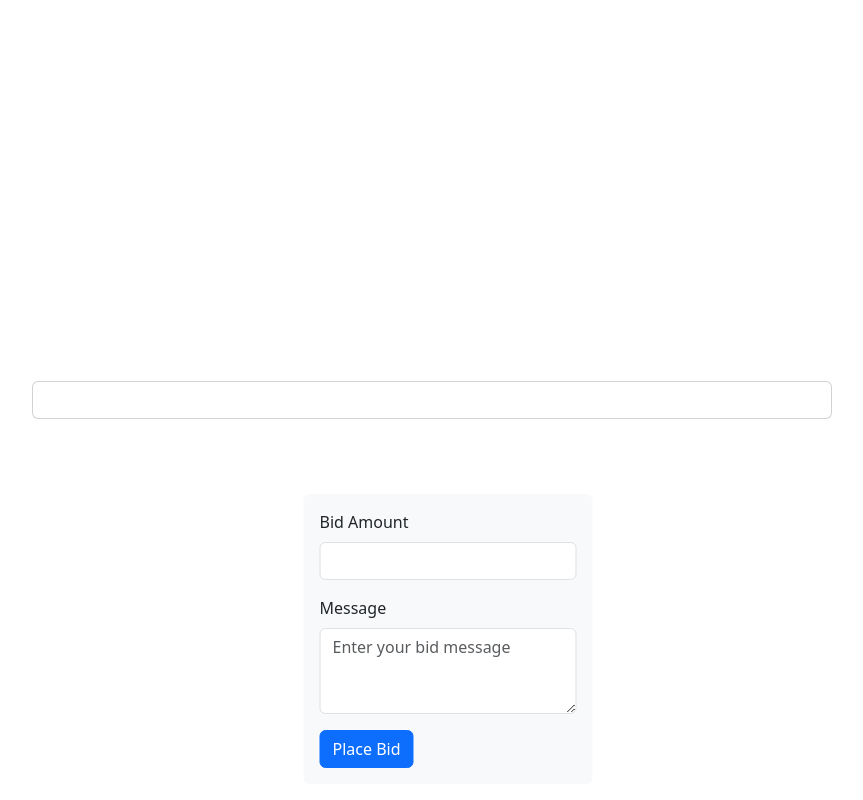
After one commit to BIKRAM-GORAI/hyper-local-skillexchange, a Flask app: template templates/provider/place_bid.html in a window 1280 px wide. The commit adds this page. Shown: the whole page, without its empty margins (208-1071 px from the left). Run offline with Flask 3, Linux system fonts and the light colour scheme; the template is opened without the code that fills it, so the values that code supplies are empty.

Commit message:
place bid button and place bid html page, new bids database and pushing bid data to bids database

```diff
--- a/app.py
+++ b/app.py
@@ -68,6 +68,14 @@ class service_request(db.Model):
     assigned_provider_id=db.Column(db.Integer, nullable=True)
     created_at=db.Column(db.DateTime, default=db.func.current_timestamp())
 
+
+class bids(db.Model):
+    id=db.Column(db.Integer, primary_key=True)
+    bid_amount=db.Column(db.Integer, nullable=False)
+    ser_req_id=db.Column(db.Integer, nullable=False)
+    con_id=db.Column(db.Integer, nullable=False)
+    prov_id=db.Column(db.Integer, nullable=False)
+    msg=db.Column(db.String(500), nullable=False)
 
 
 @app.route('/', methods=['GET', 'POST'])#login
@@ -196,6 +204,41 @@ def provider_dashboard():
     # print(calculate_distance(ser_req[0].con_latitude,ser_req[0].con_longitude,current_user_object.latitude,current_user_object.longitude))
     return render_template('provider/provider_dashboard.html',user=current_user_object,requests=ser_req)
 
+@app.route('/place_bid/<int:serv_id>',methods=['GET', 'POST'])
+def place_bid(serv_id):
+    if 'user_id' not in session:
+        return redirect(url_for('login'))
+
+    if request.method == "POST":
+        bid_amount = request.form['bid_amount']
+        msg = request.form['msg']
+        ser_req_id = serv_id
+        service = service_request.query.filter_by(id=serv_id).first()
+        con_id = service.consumer_id
+        prov_id = session['user_id']
+
+        new_bid = bids(
+            bid_amount=bid_amount,
+            ser_req_id=ser_req_id,
+            con_id=con_id,
+            prov_id=prov_id,
+            msg=msg
+        )
+
+        # Add to database
+        db.session.add(new_bid)
+        db.session.commit()
+
+        flash('Bid placed successfully!')
+        return redirect(url_for('provider_dashboard'))
+
+
+    service=service_request.query.filter_by(id=serv_id).first()
+    return render_template('provider/place_bid.html',service=service)
+
+@app.route('/edit_bid')
+def edit_bid():
+    return render_template('provider/edit_bid.html')
 @app.route('/logout')
 def logout():
     session.clear()
--- /dev/null
+++ b/templates/provider/place_bid.html
@@ -0,0 +1,29 @@
+{% extends 'base.html' %}
+{% block head %}
+    <title>Place Bid</title>
+{% endblock head %}
+
+{% block body %}
+    <div class="d-flex justify-content-center align-items-center vh-100">
+        <div class="card" style="width: 50rem;"><!-- within the column, this is the column content, a card -->
+          <div class="card-body text-center"><!-- card body -->
+            <h5 class="card-title">{{service.service_type}}</h5>
+            <h6 class="card-subtitle mb-2 text-muted">{{service.budget}}</h6>
+            <p class="card-text">{{service.desc}}</p>
+
+
+          </div>
+        </div>
+    </div>
+    <form method="POST" action="{{ url_for('place_bid', serv_id=service.id) }}" class="position-fixed bottom-0 start-50 translate-middle-x m-3 z-3 bg-light p-3 rounded">
+        <div class="mb-3">
+            <label for="bid_amount" class="form-label">Bid Amount</label>
+            <input type="number" class="form-control" id="bid_amount" name="bid_amount" min="0" required>
+        </div>
+        <div class="mb-3">
+            <label for="msg" class="form-label">Message</label>
+            <textarea class="form-control" id="msg" name="msg" rows="3" placeholder="Enter your bid message" required></textarea>
+        </div>
+        <button type="submit" class="btn btn-primary">Place Bid</button>
+    </form>
+{% endblock body %}
--- a/updates.txt
+++ b/updates.txt
@@ -33,3 +33,8 @@ changes to the counsumer dashboard and provider dashboard and service request.ht
 commit 8 Baidyanath
 time 2:00 am
 added new field in the register.html eg:service type for provider|| provider dashboard service request query based on provider/user skill and implementing logic for showing relevant services for the provider eg: under 10km
+
+
+commit 9 Debjeet Dey
+time -- 2:30
+place bid button and place bid html page, new bids database and pushing bid data to bids database
```
Also changed, not shown: templates/auth/register.html (+6 -6 lines), templates/consumer/service_request.html (+5 -5 lines), templates/provider/provider_dashboard.html (+7 -7 lines), templates/provider/edit_bid.html (added).
